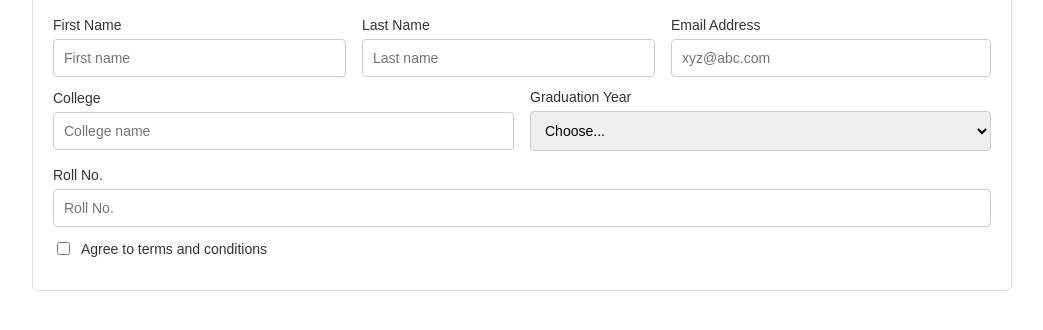
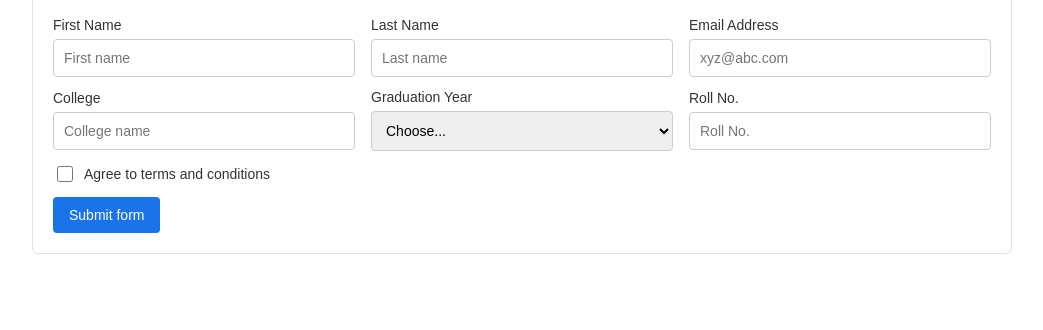
Before and after one commit to acciojob/bootstrap-form-easy-rhk998, a website: page main.html in a window 1280 px wide. Shown: the part 76-406 px from the top of the page, without its empty margins (118-1161 px from the left). Drawn offline with Linux system fonts and the light colour scheme.

Commit message:
created a submission

```diff
--- a/main.html
+++ b/main.html
@@ -5,31 +5,49 @@
   <title>Internship Form</title>
   <meta name="viewport" content="width=device-width, initial-scale=1" />
   <link rel="stylesheet" href="styles.css" />
+  <style>
+    .form-label { font-size: 14px; color: #333; margin-bottom: 6px; display: inline-block; }
+    .form-control,
+    .form-select {
+      padding: 10px;
+      border: 1px solid #ccc;
+      border-radius: 4px;
+      font-size: 14px;
+      width: 100%;
+    }
+    .form-check-input { width: 16px; height: 16px; }
+    .invalid-feedback {
+      color: #d93025;
+      font-size: 12px;
+      display: none;
+      margin-top: 4px;
+    }
+    input.invalid,
+    select.invalid {
+      border-color: #d93025;
+    }
+  </style>
 </head>
 <body>
 
-  <!-- Top Form Card -->
   <div class="form-card" aria-label="Internship Form">
     <h2>Internship Form</h2>
 
     <form id="internship-form" novalidate>
       <div class="row">
-        <!-- First Name -->
-        <div class="field" style="min-width: 260px;">
+        <div class="field">
           <label for="first-name-input" class="form-label">First Name</label>
           <input type="text" id="first-name-input" name="firstName" placeholder="First name" class="form-control" required />
           <span class="invalid-feedback" id="first-name-error">First name required!</span>
         </div>
 
-        <!-- Last Name -->
-        <div class="field" style="min-width: 260px;">
+        <div class="field">
           <label for="last-name-input" class="form-label">Last Name</label>
           <input type="text" id="last-name-input" name="lastName" placeholder="Last name" class="form-control" required />
           <span class="invalid-feedback" id="last-name-error">Last name required!</span>
         </div>
 
-        <!-- Email -->
-        <div class="field" style="min-width: 320px;">
+        <div class="field">
           <label for="email-input" class="form-label">Email Address</label>
           <input type="email" id="email-input" name="email" placeholder="xyz@abc.com" class="form-control" required />
           <span class="invalid-feedback" id="email-error">Email required!</span>
@@ -37,15 +55,13 @@
       </div>
 
       <div class="row">
-        <!-- College -->
-        <div class="field" style="min-width: 420px;">
+        <div class="field">
           <label for="college-input" class="form-label">College</label>
           <input type="text" id="college-input" name="college" placeholder="College name" class="form-control" required />
           <span class="invalid-feedback" id="college-error">Please provide a valid college.</span>
         </div>
 
-        <!-- Graduation Year (grad-year-select) -->
-        <div class="field" style="min-width: 260px;">
+        <div class="field">
           <label for="grad-year-select" class="form-label">Graduation Year</label>
           <select id="grad-year-select" name="graduationYear" class="form-select" required>
             <option value="">Choose...</option>
@@ -57,8 +73,7 @@
           <span class="invalid-feedback" id="graduation-year-error">Please select a valid Graduation Year.</span>
         </div>
 
-        <!-- Roll No. -->
-        <div class="field" style="min-width: 260px;">
+        <div class="field">
           <label for="roll-no-input" class="form-label">Roll No.</label>
           <input type="text" id="roll-no-input" name="rollNo" placeholder="Roll No." class="form-control" required />
           <span class="invalid-feedback" id="roll-no-error">Please provide a valid Roll no.</span>
@@ -66,8 +81,23 @@
       </div>
 
       <div class="row" style="align-items: center;">
-        <div class="field" style="min-width: 300px;">
-          <div class="checkbox-wrap" style="display:flex; align-items:center; gap:8px;">
+        <div class="field">
+          <div style="display:flex; align-items:center; gap:8px;">
             <input type="checkbox" id="conditions-checkbox" name="conditions" class="form-check-input" required />
-            <label for="conditions-checkbox" class="form-label" style="margin:0;">Agree to terms and conditions</label>
+            <label for="conditions-checkbox" class="form-label" style="font-size:14px; margin:0;">
+              Agree to terms and conditions
+            </label>
           </div>
+          <span class="invalid-feedback" id="conditions-error">You must agree before submitting.</span>
+        </div>
+      </div>
+
+      <div class="actions">
+        <button type="submit" id="submit-btn">Submit form</button>
+      </div>
+    </form>
+  </div>
+
+  <script src="script.js"></script>
+</body>
+</html>
--- a/script.js
+++ b/script.js
@@ -1,4 +1,3 @@
-//your code here
 // Simple client-side validation to show red feedback after submit
 const form = document.getElementById('internship-form');
 
@@ -7,7 +6,7 @@ const fields = {
   lastName: document.getElementById('last-name-input'),
   email: document.getElementById('email-input'),
   college: document.getElementById('college-input'),
-  graduationYear: document.getElementById('graduation-year'),
+  graduationYear: document.getElementById('grad-year-select'), // ✅ Corrected
   rollNo: document.getElementById('roll-no-input'),
   conditions: document.getElementById('conditions-checkbox')
 };
@@ -82,8 +81,6 @@ form.addEventListener('submit', function(e) {
   if (!fields.conditions.checked) {
     showError('conditions', 'You must agree before submitting.');
     valid = false;
-  } else {
-    if (errors.conditions) errors.conditions.style.display = 'none';
   }
 
   if (valid) {
```
